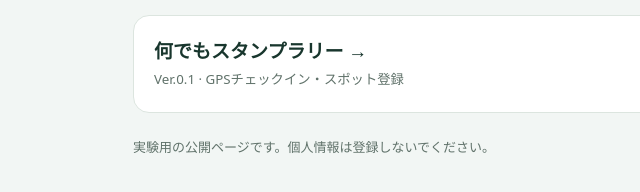
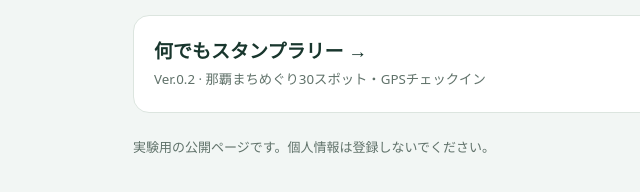
Before and after one commit to takepupu/applab, a plain HTML site: page index.html in a window 1280 px wide. Shown: the part 208-400 px from the top of the page, 167-807 px from the left. Drawn offline with Linux system fonts and the light colour scheme.

Commit message:
Update App Lab entry for stamp rally v0.2

```diff
--- a/index.html
+++ b/index.html
@@ -1 +1 @@
-<!doctype html><html lang="ja"><meta charset="utf-8"><meta name="viewport" content="width=device-width,initial-scale=1"><meta name="theme-color" content="#165e50"><title>App Lab</title><style>*{box-sizing:border-box}body{margin:0;font:16px/1.6 system-ui,sans-serif;background:#f2f6f4;color:#18362d}header{background:#165e50;color:white;padding:24px}h1{margin:0}main{max-width:720px;margin:auto;padding:20px}a{display:block;background:white;border:1px solid #dce5df;padding:20px;border-radius:16px;text-decoration:none;color:inherit}a strong{display:block;font-size:19px}small{color:#60726a}footer{margin-top:24px;font-size:13px;color:#60726a}</style><header><h1>App Lab</h1>アプリ開発・テスト環境</header><main><h2>開発中のアプリ</h2><a href="stamp-rally/"><strong>何でもスタンプラリー →</strong><small>Ver.0.1 · GPSチェックイン・スポット登録</small></a><footer>実験用の公開ページです。個人情報は登録しないでください。</footer></main></html>
+<!doctype html><html lang="ja"><meta charset="utf-8"><meta name="viewport" content="width=device-width,initial-scale=1"><meta name="theme-color" content="#165e50"><title>App Lab</title><style>*{box-sizing:border-box}body{margin:0;font:16px/1.6 system-ui,sans-serif;background:#f2f6f4;color:#18362d}header{background:#165e50;color:white;padding:24px}h1{margin:0}main{max-width:720px;margin:auto;padding:20px}a{display:block;background:white;border:1px solid #dce5df;padding:20px;border-radius:16px;text-decoration:none;color:inherit}a strong{display:block;font-size:19px}small{color:#60726a}footer{margin-top:24px;font-size:13px;color:#60726a}</style><header><h1>App Lab</h1>アプリ開発・テスト環境</header><main><h2>開発中のアプリ</h2><a href="stamp-rally/"><strong>何でもスタンプラリー →</strong><small>Ver.0.2 · 那覇まちめぐり30スポット・GPSチェックイン</small></a><footer>実験用の公開ページです。個人情報は登録しないでください。</footer></main></html>
```
